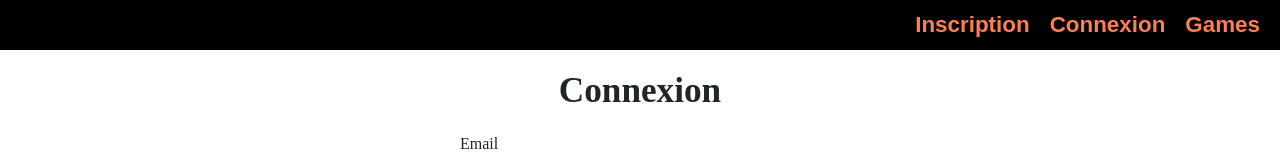
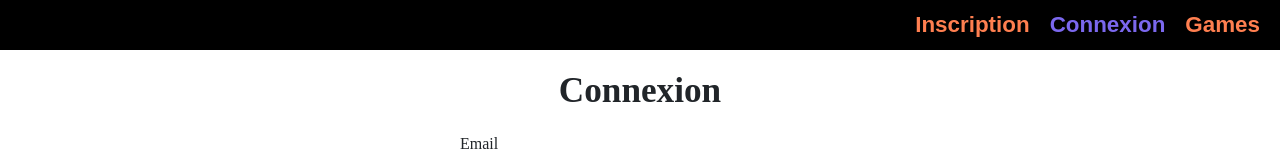
Before and after one commit to gtaigniere/FTP-Games, an Angular app: page /auth/connection in a window 1280 px wide. Shown: the top 154 px of the page. Built offline with nearby package versions, Linux system fonts and the light colour scheme.

Commit message:
Correction de routerLink et suppression de méthodes inutiles

```diff
--- a/src/app/shared/components/header/header.component.html
+++ b/src/app/shared/components/header/header.component.html
@@ -10,8 +10,8 @@
 
       <li *ngIf="loggedIn; else connection" (click)="disconnection()"><a routerLinkActive="active" [routerLink]="['/connection']">Déconnexion</a></li>
       <ng-template #connection>
-        <li (click)="goToRegistration()"><a routerLinkActive="active" [routerLink]="['/registration']">Inscription</a></li>
-        <li (click)="goToConnection()"><a routerLinkActive="active" [routerLink]="['/connection']">Connexion</a></li>
+        <li><a routerLinkActive="active" [routerLink]="['/auth/registration']">Inscription</a></li>
+        <li><a routerLinkActive="active" [routerLink]="['/auth/connection']">Connexion</a></li>
       </ng-template>
 
       <li *ngIf="loggedIn; else linkNotActiv"><a routerLinkActive="active" [routerLink]="['/games']">Games</a></li>
--- a/src/app/shared/components/header/header.component.scss
+++ b/src/app/shared/components/header/header.component.scss
@@ -39,7 +39,7 @@ nav {
 
 ul {
   margin: 0;
-  padding: 0 ;
+  padding: 0;
   display: flex;
   justify-content: center;
   align-items: center;
--- a/src/app/shared/components/header/header.component.ts
+++ b/src/app/shared/components/header/header.component.ts
@@ -29,16 +29,16 @@ export class HeaderComponent implements OnInit {
     });
   }
 
-  goToConnection() {
-    this.router.navigate(['/connection']);
-  }
+  // goToConnection() {
+  //   this.router.navigate(['/connection']);
+  // }
 
   disconnection() {
     this.authService.logout();
   }
 
-  goToRegistration() {
-    this.router.navigate(['/registration']);
-  }
+  // goToRegistration() {
+  //   this.router.navigate(['/registration']);
+  // }
 
 }
```
